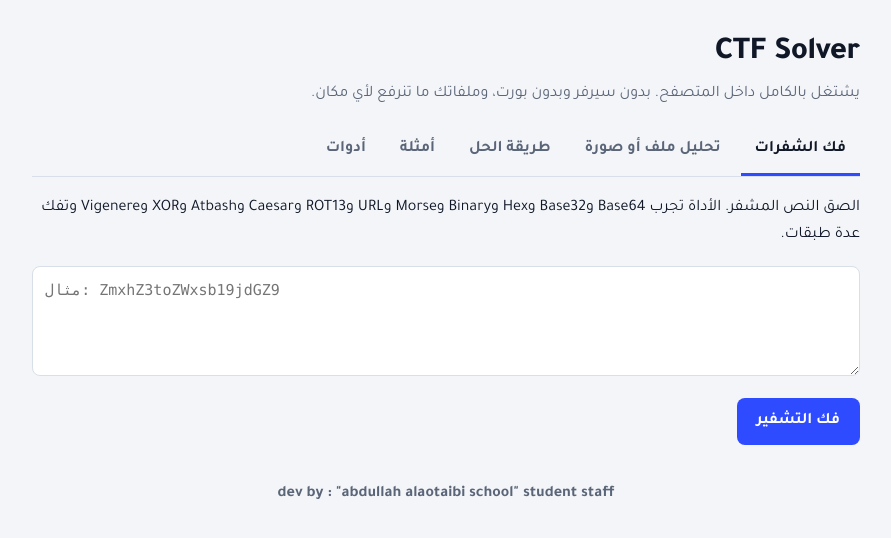
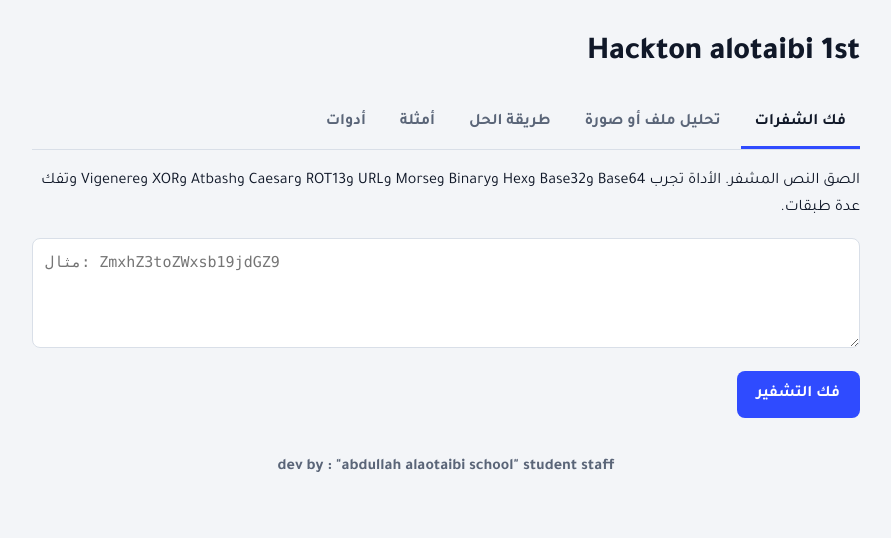
Before and after one commit to o1wr/abdullah-alaotaibi-student-staff, a plain HTML site: page index.html in a window 1280 px wide. Shown: the whole page, without its empty margins (194-1085 px from the left). Drawn offline with Linux system fonts and the light colour scheme.

Commit message:
Update index.html

```diff
--- a/index.html
+++ b/index.html
@@ -3,7 +3,7 @@
 <head>
 <meta charset="utf-8">
 <meta name="viewport" content="width=device-width, initial-scale=1, viewport-fit=cover">
-<title>CTF Solver</title>
+<title>Hackton alotaibi 1st</title>
 <link href="https://fonts.googleapis.com/css2?family=Tajawal:wght@400;700;800&display=swap" rel="stylesheet">
 <style>
 :root{--bg:#f3f5f8;--card:#fff;--tx:#101828;--mut:#5a6578;--ac:#2f4bff;--on:#fff;--bd:#d9dfe8;--code:#eaeef5;--flag:#ffd24a;--flagtx:#2b2200;
@@ -43,8 +43,8 @@ footer{margin-top:36px;color:var(--mut);text-align:center;font-weight:700}
 </head>
 <body>
 <div class="wrap">
-<h1>CTF Solver</h1>
-<p class="sub">يشتغل بالكامل داخل المتصفح. بدون سيرفر وبدون بورت، وملفاتك ما تنرفع لأي مكان.</p>
+<h1>Hackton alotaibi 1st</h1>
+<p class="sub"> </p>
 <nav role="tablist" id="tabs">
  <button role="tab" aria-selected="true" data-t="dec">فك الشفرات</button>
  <button role="tab" aria-selected="false" data-t="file">تحليل ملف أو صورة</button>
@@ -82,7 +82,7 @@ footer{margin-top:36px;color:var(--mut);text-align:center;font-weight:700}
  <a href="https://www.virustotal.com/" target="_blank" rel="noopener">VirusTotal</a>
  <a href="https://web.archive.org/" target="_blank" rel="noopener">Wayback Machine</a>
  <a href="https://cybertalents.com/challenges/all" target="_blank" rel="noopener">CyberTalents</a>
- <p class="note">للأسئلة اللي ما تنحل بالأداة، انسخ وصف التحدي وارسله لـ Claude في المحادثة وأشرح لك الحل خطوة خطوة.</p>
+ <p class="note" </p>
 </section>
 
 <footer>dev by : "abdullah alaotaibi school" student staff</footer>
```
